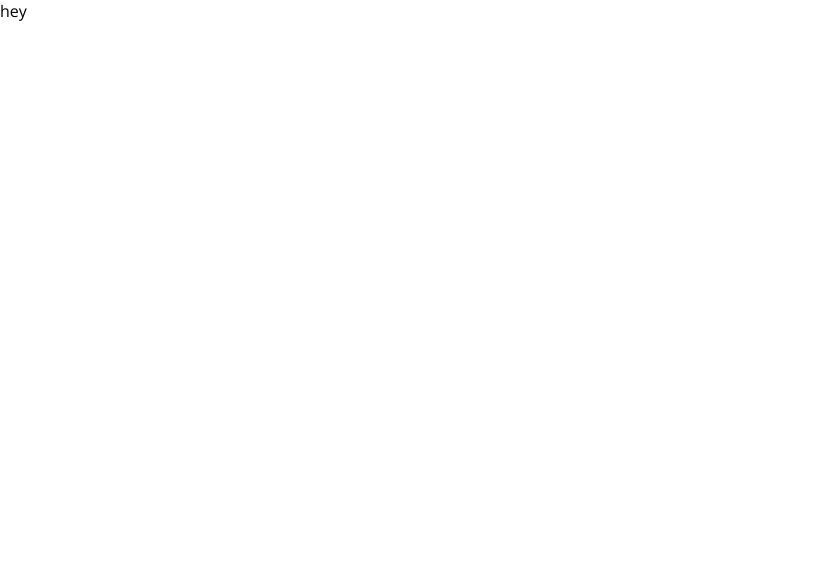
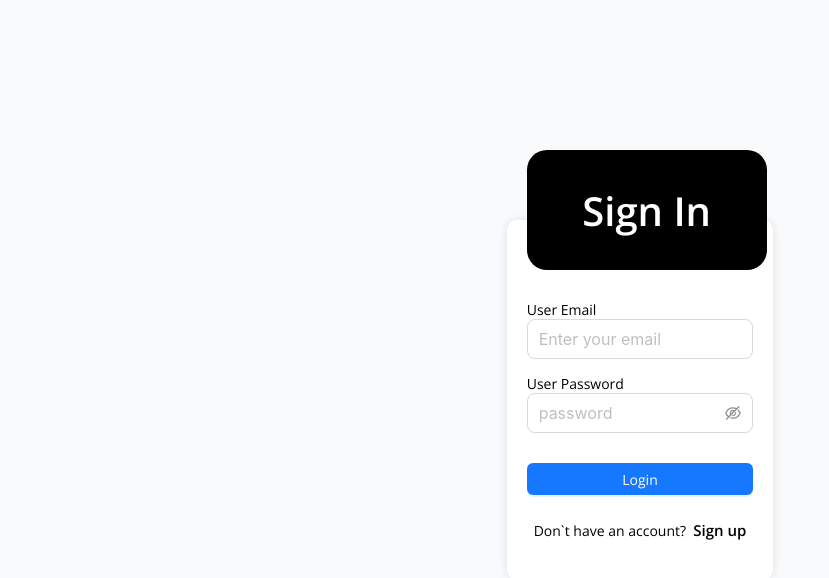
Before and after one commit to f4faysal/local-areaa-tax-management, a Next.js app: page /auth/login in a window 1280 px wide. Shown: the top 578 px of the page, without its empty margins (0-829 px from the left). Built offline with nearby package versions, Linux system fonts and the light colour scheme.

Commit message:
Add react-hook-form dependency and update login page

```diff
--- a/package.json
+++ b/package.json
@@ -17,6 +17,7 @@
     "next": "14.0.3",
     "react": "^18",
     "react-dom": "^18",
+    "react-hook-form": "^7.49.0",
     "react-redux": "^9.0.3"
   },
   "devDependencies": {
--- a/src/app/auth/login/page.tsx
+++ b/src/app/auth/login/page.tsx
@@ -1,5 +1,12 @@
+import AuthLogin from "@/components/ui/AuthLogin";
+import { Metadata } from "next";
+
+export const metadata: Metadata = {
+  title: "Auth Login",
+};
+
 const LoginPage = () => {
-  return <div>hey</div>;
+  return <AuthLogin />;
 };
 
 export default LoginPage;
--- /dev/null
+++ b/src/components/Forms/form.tsx
@@ -0,0 +1,45 @@
+"use client";
+
+import { ReactElement, ReactNode, useEffect } from "react";
+import { FormProvider, SubmitHandler, useForm } from "react-hook-form";
+
+type FormConfig = {
+  defaultValues?: Record<string, any>;
+  resolver?: any;
+};
+
+type FormProps = {
+  children?: ReactElement | ReactNode;
+  submitHandler: SubmitHandler<any>;
+} & FormConfig;
+
+const Form = ({
+  children,
+  submitHandler,
+  defaultValues,
+  resolver,
+}: FormProps) => {
+  const formConfig: FormConfig = {};
+
+  if (!!defaultValues) formConfig["defaultValues"] = defaultValues;
+  if (!!resolver) formConfig["resolver"] = resolver;
+
+  const methods = useForm<FormProps>(formConfig);
+
+  const { handleSubmit, reset } = methods;
+
+  const onSubmit = (data: any) => {
+    submitHandler(data);
+    reset();
+  };
+
+  useEffect(() => reset(defaultValues), [defaultValues, reset, methods]);
+
+  return (
+    <FormProvider {...methods}>
+      <form onSubmit={handleSubmit(onSubmit)}>{children}</form>
+    </FormProvider>
+  );
+};
+
+export default Form;
--- /dev/null
+++ b/src/components/Forms/formInput.tsx
@@ -0,0 +1,71 @@
+"use client";
+import { getErrorByPropertyName } from "@/utils/schema-validator";
+import { Input } from "antd";
+import { Controller, useFormContext } from "react-hook-form";
+
+interface IInput {
+  name: string;
+  type?: string;
+  id?: string;
+  size?: "large" | "middle" | "small";
+  value?: string | string[] | undefined;
+  placeholder?: string;
+  validation?: string;
+  label?: string;
+}
+
+const FormInput = ({
+  name,
+  type,
+  size,
+  value,
+  id,
+  placeholder,
+  validation,
+  label,
+}: IInput) => {
+  const {
+    control,
+    formState: { errors },
+  } = useFormContext();
+
+  const errorMessage = getErrorByPropertyName(errors, name);
+
+  return (
+    <>
+      {label ? label : null}
+      <Controller
+        control={control}
+        name={name}
+        render={({ field }) =>
+          type === "password" ? (
+            <Input.Password
+              {...field}
+              type={type}
+              size={size}
+              placeholder={placeholder}
+              value={value ? value : field.value}
+            />
+          ) : (
+            <Input
+              {...field}
+              type={type}
+              size={size}
+              placeholder={placeholder}
+              value={value ? value : field.value}
+            />
+          )
+        }
+      />
+      <small
+        style={{
+          color: "red",
+        }}
+      >
+        {errorMessage}
+      </small>
+    </>
+  );
+};
+
+export default FormInput;
--- /dev/null
+++ b/src/components/ui/AuthLogin.tsx
@@ -0,0 +1,134 @@
+"use client";
+
+import { storeUserInfo } from "@/services/auth.service";
+import { Button, Col, Row, message } from "antd";
+import Link from "next/link";
+import { useRouter } from "next/navigation";
+import { SubmitHandler } from "react-hook-form";
+import Form from "../Forms/form";
+import FormInput from "../Forms/formInput";
+
+type FormValues = {
+  id: string;
+  password: string;
+};
+
+const AuthLogin = () => {
+  const router = useRouter();
+
+  const onSubmit: SubmitHandler<FormValues> = async (data: any) => {
+    console.log(data);
+    try {
+      const res: any = {};
+      console.log(res);
+
+      if (res?.data?.accessToken) {
+        router.push("/");
+        message.success("User Login Success");
+        storeUserInfo({ accessToken: res?.data?.accessToken });
+      } else {
+        message.error("User Login Fail try again later");
+      }
+    } catch (error) {
+      console.error(error);
+    }
+  };
+  return (
+    <Row
+      align={"middle"}
+      justify={"center"}
+      style={{
+        minHeight: "100vh",
+        backgroundColor: "#f8fafc",
+      }}
+    >
+      <Col span={5}>
+        <div
+          style={{
+            padding: "80px 20px 40px 20px",
+            borderRadius: "10px",
+            backgroundColor: "white",
+            boxShadow: "0 0 10px rgba(0,0,0,0.1)",
+            position: "relative",
+          }}
+        >
+          <div
+            style={{
+              height: "120px",
+              borderRadius: "20px",
+              width: "90%",
+              display: "flex",
+              alignItems: "center",
+              justifyContent: "center",
+              position: "absolute",
+              top: "-70px",
+              backgroundColor: "black",
+              color: "white",
+              padding: "0 10px",
+            }}
+          >
+            <h1 style={{ fontSize: "2.5rem" }}>Sign In</h1>
+          </div>
+
+          <Form submitHandler={onSubmit}>
+            <>
+              <div>
+                <FormInput
+                  name="email"
+                  type="email"
+                  size="large"
+                  placeholder="Enter your email"
+                  label="User Email"
+                />
+              </div>
+              <div
+                style={{
+                  margin: "15px 0",
+                }}
+              >
+                <FormInput
+                  name="password"
+                  type="password"
+                  size="large"
+                  placeholder="password"
+                  label="User Password"
+                />
+              </div>
+              <Button
+                style={{
+                  width: "100%",
+                  margin: "15px 0",
+                }}
+                type="primary"
+                htmlType="submit"
+              >
+                Login
+              </Button>
+
+              <p
+                style={{
+                  textAlign: "center",
+                  marginTop: "10px",
+                }}
+              >
+                Don`t have an account? &nbsp;
+                <Link
+                  style={{
+                    color: "black",
+                    fontWeight: "bold",
+                    fontSize: "15px",
+                  }}
+                  href="/register"
+                >
+                  Sign up
+                </Link>
+              </p>
+            </>
+          </Form>
+        </div>
+      </Col>
+    </Row>
+  );
+};
+
+export default AuthLogin;
```
Also changed, not shown: 1 other file (tests, documents, lock files or other folders).
